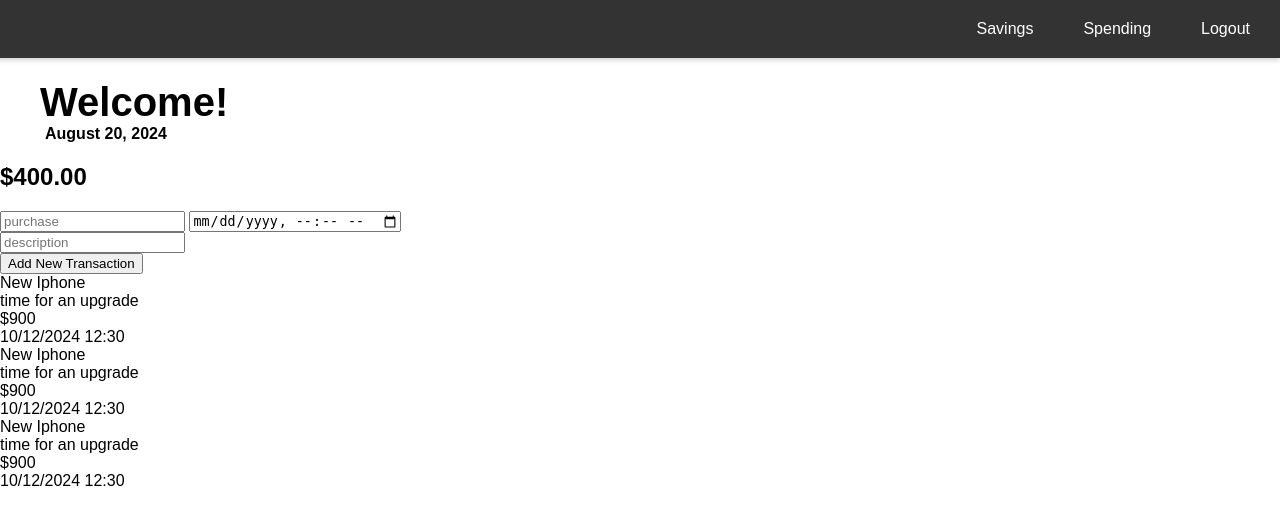
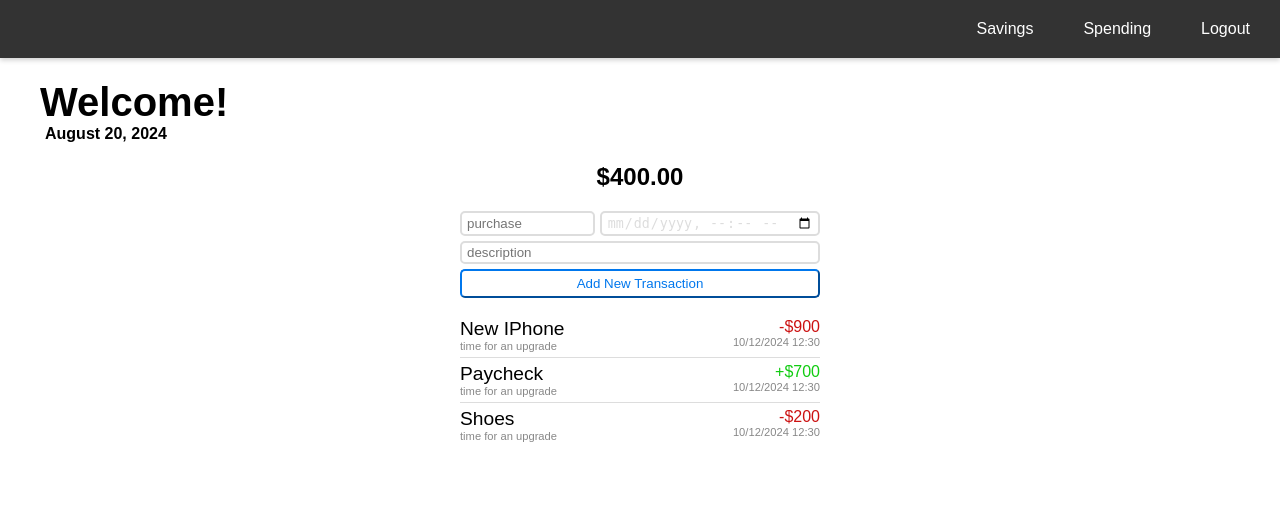
Before and after one commit to JavierGolpeJ10/MoneyTrackerWebsite, a Django app: page /home/ in a window 1280 px wide. Shown: the top 525 px of the page. Run offline with Django 5.2, Linux system fonts and the light colour scheme.

Commit message:
Working on Home Page
Home Page mostly complete with css

```diff
--- a/templates/home_page.html
+++ b/templates/home_page.html
@@ -53,6 +53,104 @@
             font-family: "Apple Braille", Arial, serif;
             font-size: medium;
         }
+
+        *{
+            box-sizing: border-box;
+        }
+
+        .main{
+            max-width: 360px;
+            text-align: center;
+            margin: 0 auto;
+        }
+
+        .money{
+            margin: 0;
+        }
+
+        form{
+            margin-top: 20px;
+        }
+
+        form input{
+            width: 100%;
+            background-color: transparent;
+            color: #ddd;
+            border: 2px solid #ddd;
+            padding: 2px 5px;
+            border-radius: 5px;
+        }
+
+        form div.basic{
+            display: flex;
+            gap: 5px;
+            margin-bottom: 5px;
+        }
+
+        form button{
+            width: 100%;
+            transition: all 0.4s ease;
+            margin-top: 5px;
+            border-radius: 5px;
+            padding: 5px;
+            border-color: #0077ED;
+            background-color: transparent;
+            color: #0077ED;
+        }
+
+        form button:hover{
+            cursor: pointer;
+            color: #fff;
+            background-color: #0077ED;
+        }
+
+        div.transactions{
+            margin-top: 15px;
+        }
+
+        div.transaction{
+            display: flex;
+            justify-content: space-between;
+            padding: 5px 0;
+            border-top: 1px solid #ddd;
+        }
+
+        div.transaction:first-child{
+            border-top: 0;
+        }
+
+        div.transaction div.name{
+            font-size: 1.2rem;
+        }
+
+        div.transaction div.description{
+            font-size: .7rem;
+            color: #888;
+        }
+
+        div.right{
+            text-align: right;
+        }
+
+        div.left{
+            text-align: left;
+        }
+
+        div.price.green{
+            color: #1c1;
+        }
+
+        div.price.red{
+            color: #c11;
+        }
+
+        div.transaction div.datetime{
+            font-size: .7rem;
+            color: #888;
+        }
+
+
+
     </style>
 </head>
 <body>
@@ -66,7 +164,8 @@
     <h1 class="top-header">Welcome!</h1>
     <h2 class="sub-header">August 20, 2024</h2>
 
-    <h2>$400<span>.00</span></h2>
+    <div class="main">
+        <h2 class="money">$400<span>.00</span></h2>
         <form>
             <div class="basic">
                 <input type="text" placeholder="purchase">
@@ -78,46 +177,42 @@
             <button type="submit">Add New Transaction</button>
 
             <div class="transactions">
+
                 <div class="transaction">
                     <div class="left">
-                    <div class="name">New Iphone</div>
+                        <div class="name">New IPhone</div>
                         <div class="description">time for an upgrade</div>
                     </div>
                     <div class="right">
-                    <div class="price"> $900</div>
+                        <div class="price red">-$900</div>
+                        <div class="datetime">10/12/2024 12:30</div>
+                    </div>
+                </div>
+
+                <div class="transaction">
+                    <div class="left">
+                        <div class="name">Paycheck</div>
+                        <div class="description">time for an upgrade</div>
+                    </div>
+                    <div class="right">
+                        <div class="price green">+$700</div>
+                        <div class="datetime">10/12/2024 12:30</div>
+                    </div>
+                </div>
+
+                <div class="transaction">
+                    <div class="left">
+                        <div class="name">Shoes</div>
+                        <div class="description">time for an upgrade</div>
+                    </div>
+                    <div class="right">
+                        <div class="price red">-$200</div>
                         <div class="datetime">10/12/2024 12:30</div>
                     </div>
                 </div>
             </div>
-
-        <div class="transactions">
-            <div class="transaction">
-                <div class="left">
-                    <div class="name">New Iphone</div>
-                    <div class="description">time for an upgrade</div>
+        </form>
     </div>
-                <div class="right">
-                    <div class="price"> $900</div>
-                    <div class="datetime">10/12/2024 12:30</div>
-                </div>
-            </div>
-        </div>
-
-        <div class="transactions">
-            <div class="transaction">
-                <div class="left">
-                    <div class="name">New Iphone</div>
-                    <div class="description">time for an upgrade</div>
-                </div>
-                <div class="right">
-                    <div class="price"> $900</div>
-                    <div class="datetime">10/12/2024 12:30</div>
-                </div>
-            </div>
-        </div>
-
-    </form>
-
 
 
 </body>
```
Lines whose indentation alone changed are shown as unchanged.
